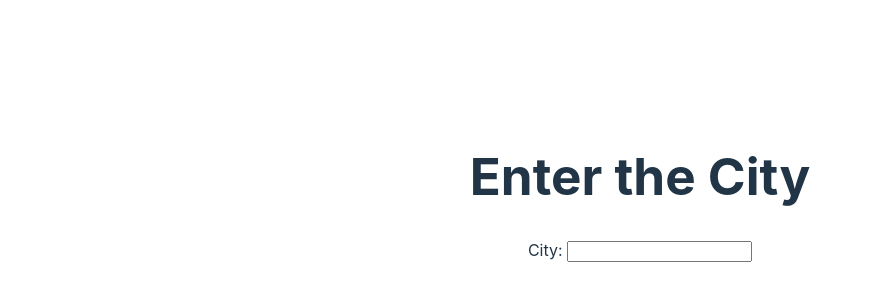
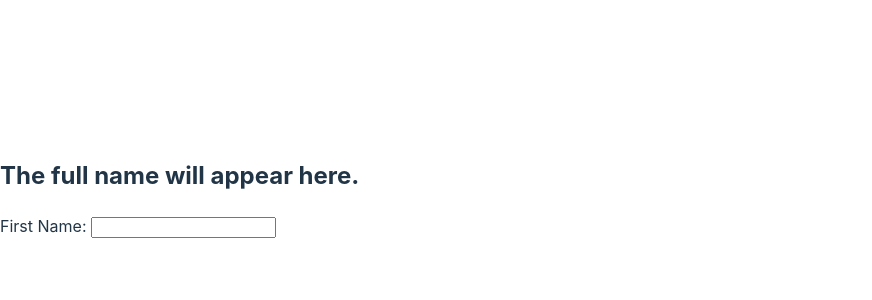
Before and after one commit to sreyesg/controlled-forms-in-react, a React (Vite) app: page / in a window 1280 px wide. Shown: the part 212-512 px from the top of the page, without its empty margins (0-872 px from the left). Built offline with nearby package versions, Linux system fonts and the light colour scheme.

Commit message:
Exercise two init commit

```diff
--- a/src/App.jsx
+++ b/src/App.jsx
@@ -1,26 +1,20 @@
 // src/App.jsx
 
-import './App.css'
+// import the useState() hook
 import { useState } from 'react';
 
 const App = () => {
+  // add placeholder text for the title
+  // we'll use the form to update this state by the end of this lesson
+  const [title, setTitle] = useState('The full name will appear here.');
 
-  const [cityInput, setCityInput] = useState('')
-
-  const handleChange =(event) => {
-    setCityInput(event.target.value)
-  }
   return (
     <>
-      <h1>Enter the City</h1>
-      <label htmlFor="cityInput">City: </label>
-      <input
-        type="text"
-        name="cityInput"
-        id="cityInput"
-        value={cityInput}
-        onChange={handleChange}
-      />
+      <h2>{title}</h2>
+      <form>
+        <label htmlFor="firstName">First Name: </label>
+        <input id="firstName" name="firstName" />
+      </form>
     </>
   );
 };
```
